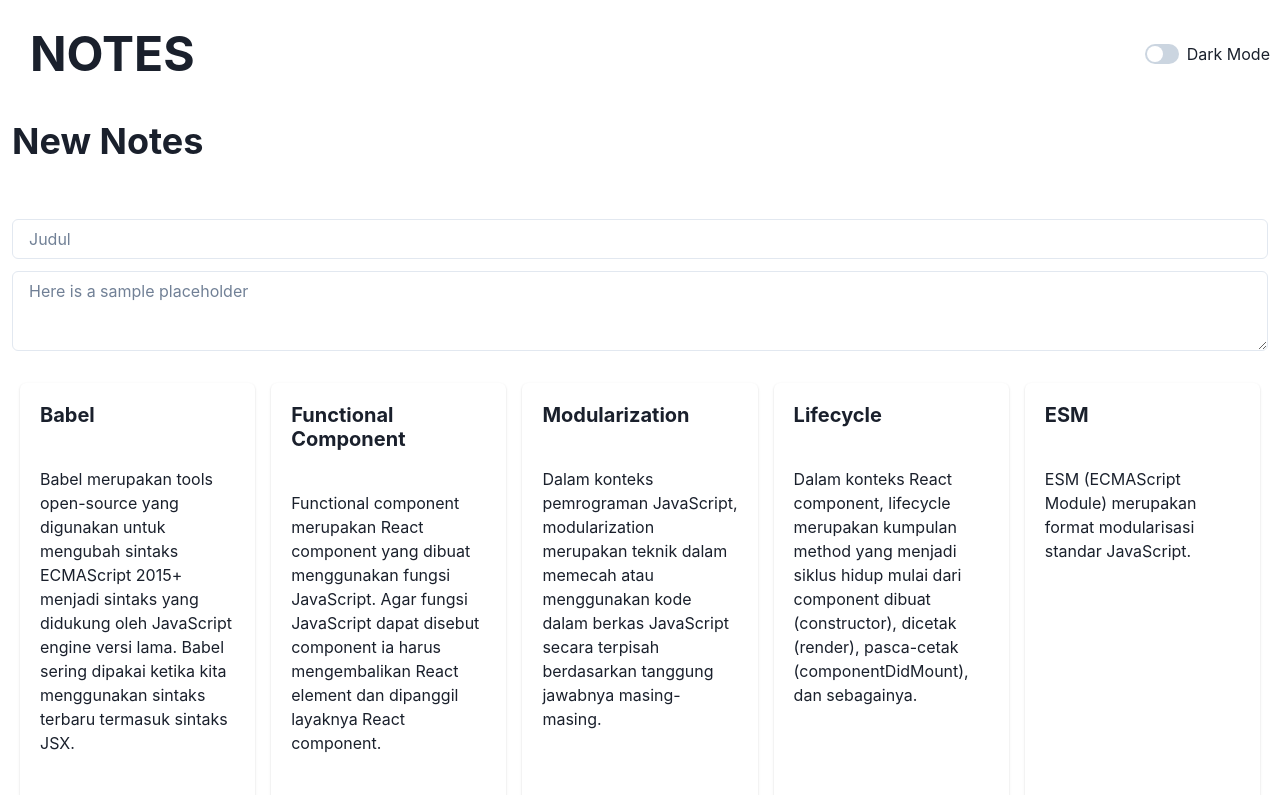
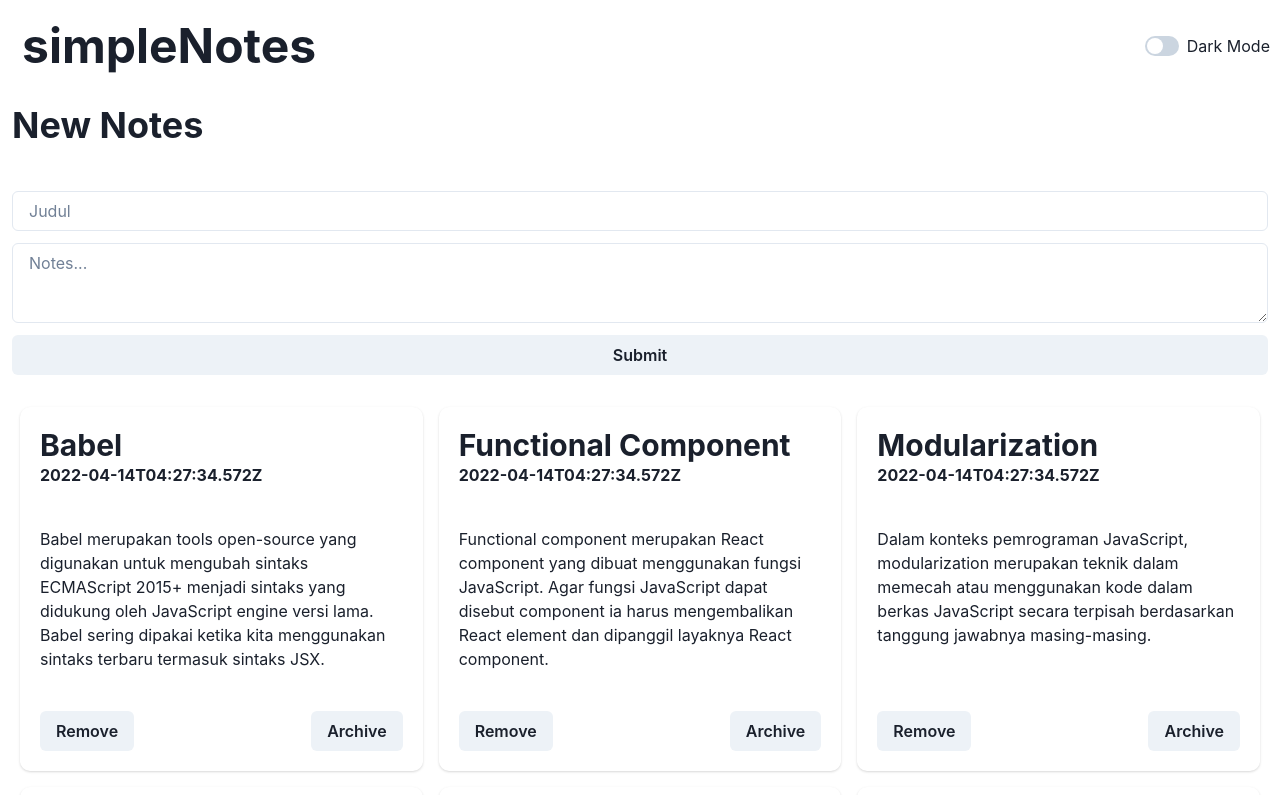
Before and after one commit to yunusmujadidi/dicoding, a React (Vite) app in the folder react-notes/: page / in a window 1280 px wide. Shown: the top 795 px of the page. Built offline with nearby package versions, Linux system fonts and the light colour scheme.

Commit message:
Update UI layout and improve user experience.

```diff
--- a/react-notes/src/App.tsx
+++ b/react-notes/src/App.tsx
@@ -5,6 +5,7 @@ import { Grid, GridItem } from "@chakra-ui/react";
 import initialData from "./utils";
 
 const App = () => {
+  const handleNewItem = {};
   return (
     <Grid templateAreas={`"nav" "main"`}>
       <GridItem area="nav">
--- a/react-notes/src/components/NavBar.tsx
+++ b/react-notes/src/components/NavBar.tsx
@@ -5,8 +5,8 @@ import React from "react";
 const NavBar = () => {
   return (
     <HStack justifyContent="space-between" padding="10px">
-      <Heading size="2xl" padding="5">
-        NOTES
+      <Heading size="2xl" padding="3">
+        simpleNotes
       </Heading>
       <ColorModeSwitch />
     </HStack>
--- a/react-notes/src/components/NotesCard.tsx
+++ b/react-notes/src/components/NotesCard.tsx
@@ -16,15 +16,17 @@ interface NotesCardProps {
 
 const NotesCard = ({ data }: NotesCardProps) => {
   return (
-    <Card>
+    <Card borderRadius={10} width="1000">
       <CardHeader>
-        <Heading size="md"> {data.title}</Heading>
+        <Heading size="lg"> {data.title}</Heading>
+        <Heading size="s"> {data.createdAt}</Heading>
       </CardHeader>
       <CardBody>
         <Text>{data.body}</Text>
       </CardBody>
-      <CardFooter>
+      <CardFooter justifyContent="space-between">
         <Button>Remove</Button>
+        <Button>Archive</Button>
       </CardFooter>
     </Card>
   );
--- a/react-notes/src/components/NotesForms.tsx
+++ b/react-notes/src/components/NotesForms.tsx
@@ -1,28 +1,52 @@
-import { Heading, Input, Stack, Textarea } from "@chakra-ui/react";
+import { Button, Heading, Input, Stack, Textarea } from "@chakra-ui/react";
 import { useState } from "react";
 
 const NotesForms = () => {
-  // const [Title, setTitle] = useState("");
+  const [notes, setNotes] = useState([]);
 
-  // function handlesubmit(e)=> {
+  const [title, setTitle] = useState("");
+  const [body, setBody] = useState("");
+  const [archived, setArchived] = useState(false);
+  const [id, setId] = useState(Date.now());
 
-  // if (!title) {
-  //   e.preventDefault();
-  //   return;
-  // }
-  // const newNotes = {
-  //   id: Date.now(), title, body, archived, createdAt,
+  const handleSubmit = (e: any) => {
+    e.preventDefault();
+    if (!title) {
+      return;
+    }
 
-  // }
-  // }
+    const newNotes = {
+      id: Date.now(),
+      title,
+      body,
+      archived: false,
+      createdAt: new Date().toISOString(),
+    };
+    console.log(newNotes);
+  };
+
   return (
     <>
       <Heading padding={3}>New Notes</Heading>
-      <Stack spacing={3} marginTop={5} padding={3}>
-        <form className="addform"></form>
-        <Input placeholder="Judul" />
-        <Textarea placeholder="Here is a sample placeholder" />
-      </Stack>
+      <form className="addform" onSubmit={handleSubmit}>
+        <Stack spacing={3} marginTop={5} padding={3}>
+          {" "}
+          <Input
+            placeholder="Judul"
+            type="text"
+            value={title}
+            onChange={(e) => {
+              setTitle(e.target.value);
+            }}
+          />
+          <Textarea
+            placeholder="Notes..."
+            value={body}
+            onChange={(e) => setBody(e.target.value)}
+          />
+          <Button type="submit">Submit</Button>
+        </Stack>
+      </form>
     </>
   );
 };
--- a/react-notes/src/components/NotesGrid.tsx
+++ b/react-notes/src/components/NotesGrid.tsx
@@ -11,7 +11,7 @@ const NotesGrid = ({ notes }: NotesGridProps) => {
     <SimpleGrid
       spacing={4}
       padding={5}
-      templateColumns="repeat(auto-fill, minmax(200px, 1fr))"
+      templateColumns="repeat(auto-fill, minmax(400px, 1fr))"
     >
       {notes.map((note) => (
         <NotesCard key={note.id} data={note} />
```
